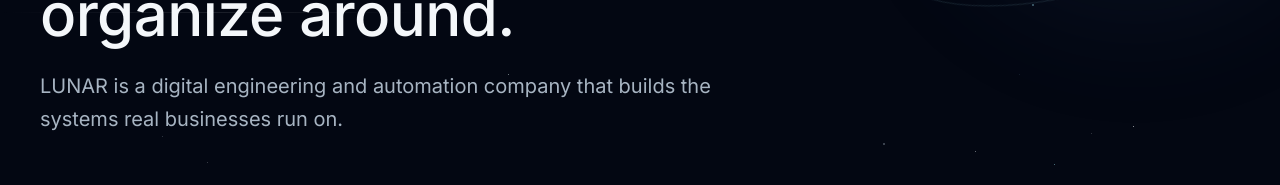
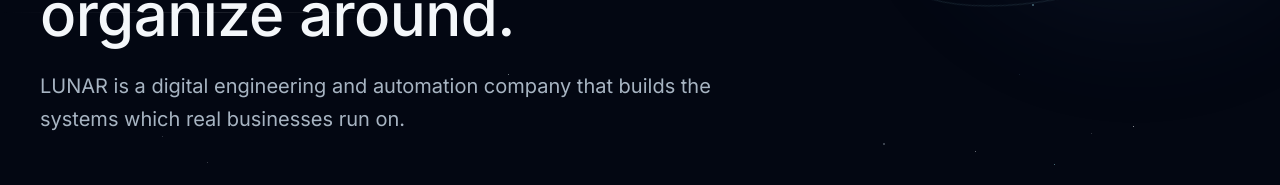
Before and after one commit to LunarTech-Software/LunarTech-Software, a React (Vite) app: page /about in a window 1280 px wide. Shown: the part 292-477 px from the top of the page. Built offline with nearby package versions, Linux system fonts and the light colour scheme.

Commit message:
testing on changing the text on the about page

```diff
--- a/src/pages/AboutPage.tsx
+++ b/src/pages/AboutPage.tsx
@@ -20,7 +20,7 @@
       <PageHero
         kicker="Who we are"
         title="The orbit your operations organize around."
-        subtitle="LUNAR is a digital engineering and automation company that builds the systems real businesses run on."
+        subtitle="LUNAR is a digital engineering and automation company that builds the systems which real businesses run on."
       />
 
       {/* The name */}
```
